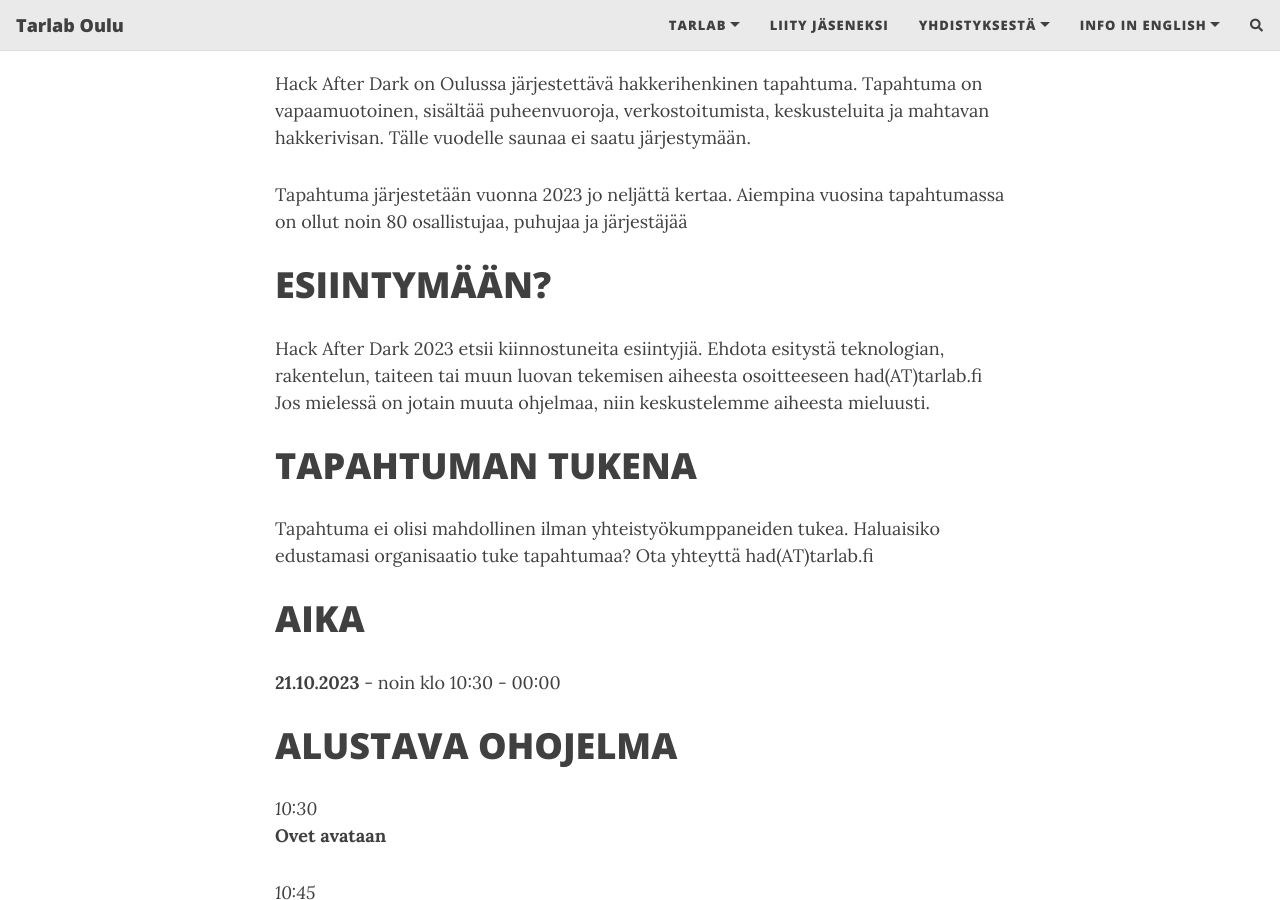
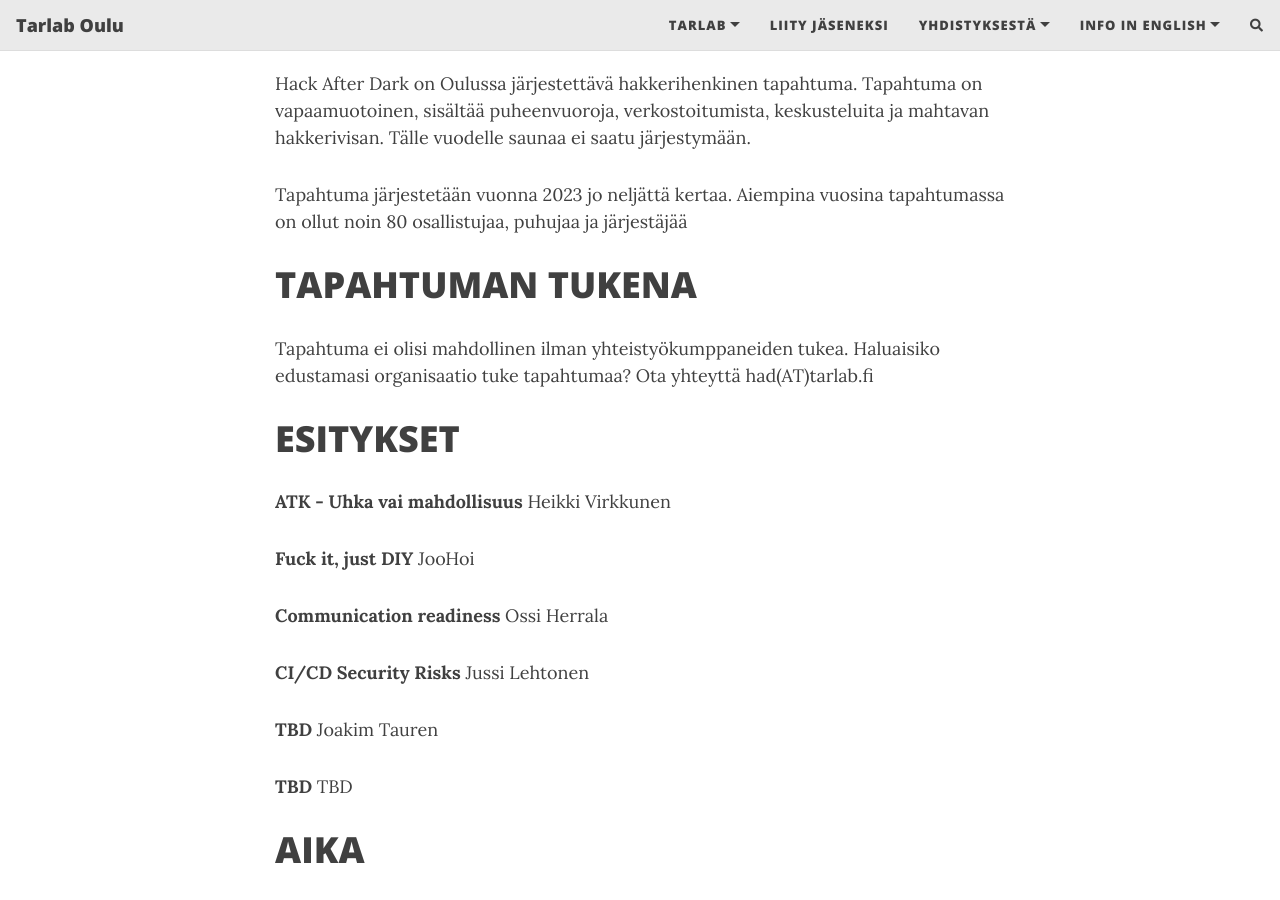
Before and after one commit to Tarlab/tarlab.github.io, a Jekyll site: the page built from _pages/HackAfterDark.md, in a window 1280 px wide and 900 px high, scrolled down 435 px. Built offline with Jekyll 4.4.1, drawn with Linux system fonts in a browser that asks for light colours; nearby versions of some CDN libraries; comment, search, counter and statistics services are not loaded.

Commit message:
Speakers 1st draft

```diff
--- a/_pages/HackAfterDark.md
+++ b/_pages/HackAfterDark.md
@@ -8,12 +8,27 @@
 
 Tapahtuma järjestetään vuonna 2023 jo neljättä kertaa. Aiempina vuosina tapahtumassa on ollut noin 80 osallistujaa, puhujaa ja järjestäjää
 
-# ESIINTYMÄÄN?
-Hack After Dark 2023 etsii kiinnostuneita esiintyjiä. Ehdota esitystä teknologian, rakentelun, taiteen tai muun luovan tekemisen aiheesta osoitteeseen had(AT)tarlab.fi
-Jos mielessä on jotain muuta ohjelmaa, niin keskustelemme aiheesta mieluusti.
-
 # TAPAHTUMAN TUKENA
 Tapahtuma ei olisi mahdollinen ilman yhteistyökumppaneiden tukea. Haluaisiko edustamasi organisaatio tuke tapahtumaa? Ota yhteyttä had(AT)tarlab.fi
+
+# ESITYKSET
+**ATK - Uhka vai mahdollisuus**
+Heikki Virkkunen
+
+**Fuck it, just DIY**
+JooHoi
+
+**Communication readiness**
+Ossi Herrala
+
+**CI/CD Security Risks**
+Jussi Lehtonen
+
+**TBD**
+Joakim Tauren
+
+**TBD**
+TBD
 
 # AIKA
 **21.10.2023** - noin klo 10:30 - 00:00
```
